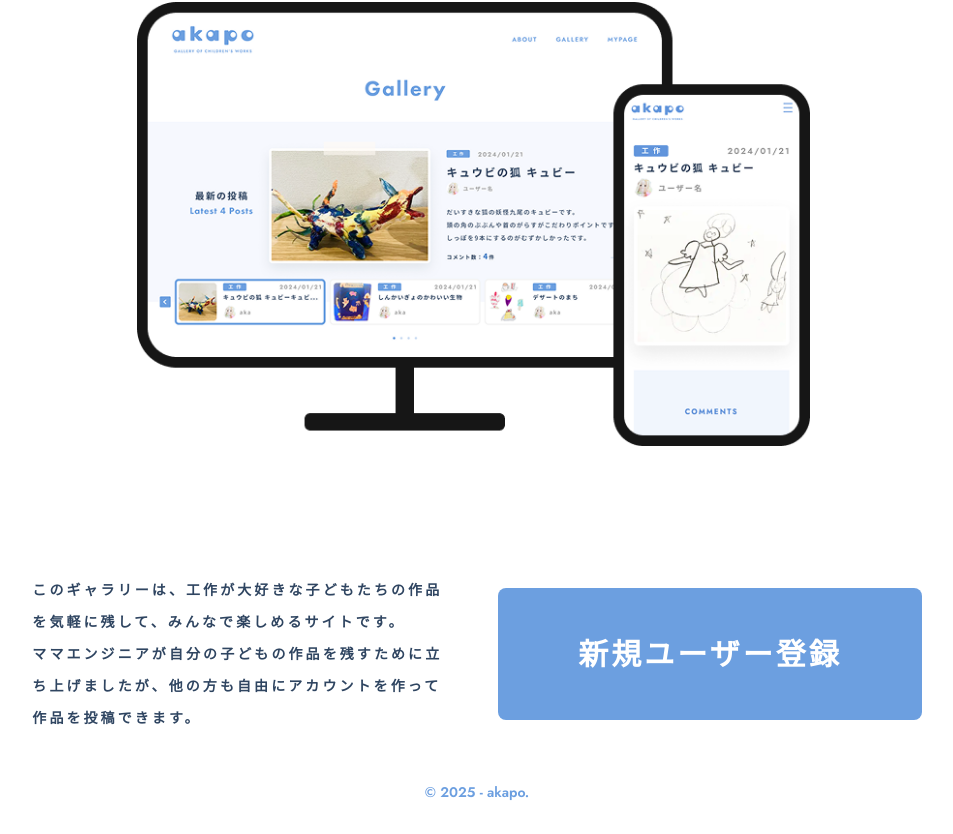
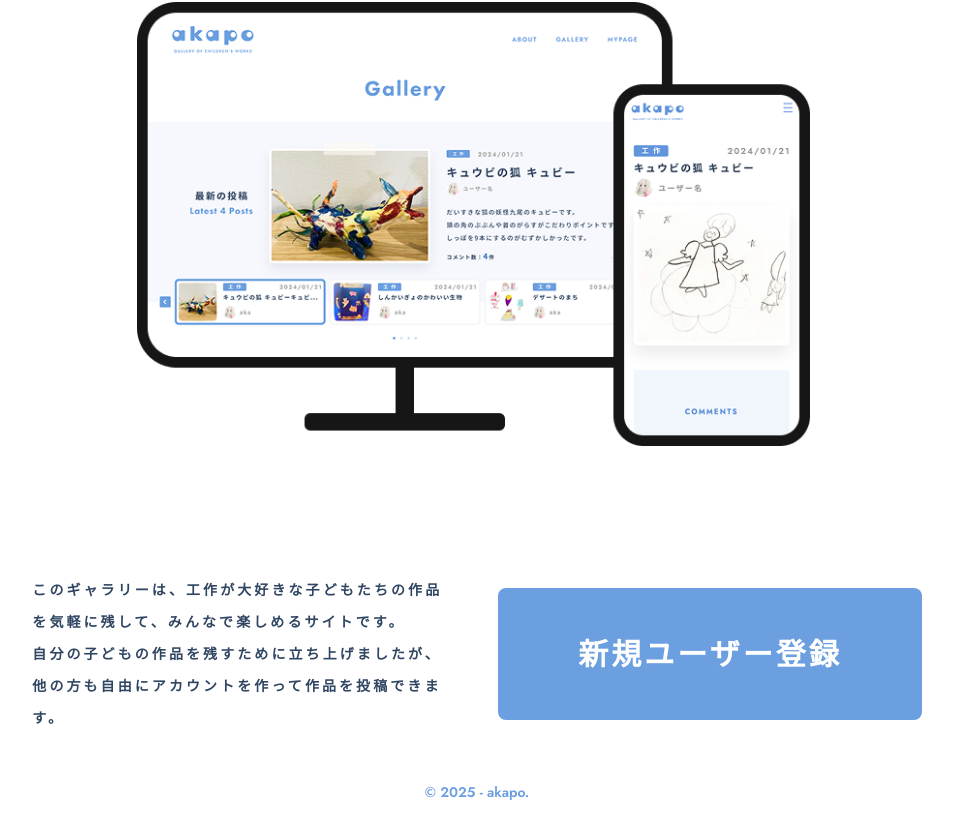
Before and after one commit to yko-git/akapo-app, a Next.js app in the folder front/: page /about in a window 1280 px wide. Shown: the part 567-1401 px from the top of the page, without its empty margins (163-1116 px from the left). Built offline with nearby package versions, Linux system fonts and the light colour scheme.

Commit message:
文言修正（develop）

```diff
--- a/front/app/about/page.tsx
+++ b/front/app/about/page.tsx
@@ -40,7 +40,7 @@ export default function About() {
             <p>
               このギャラリーは、工作が大好きな子どもたちの作品を気軽に残して、みんなで楽しめるサイトです。
               <br />
-              ママエンジニアが自分の子どもの作品を残すために立ち上げましたが、他の方も自由にアカウントを作って作品を投稿できます。
+              自分の子どもの作品を残すために立ち上げましたが、他の方も自由にアカウントを作って作品を投稿できます。
             </p>
           </div>
 
```
